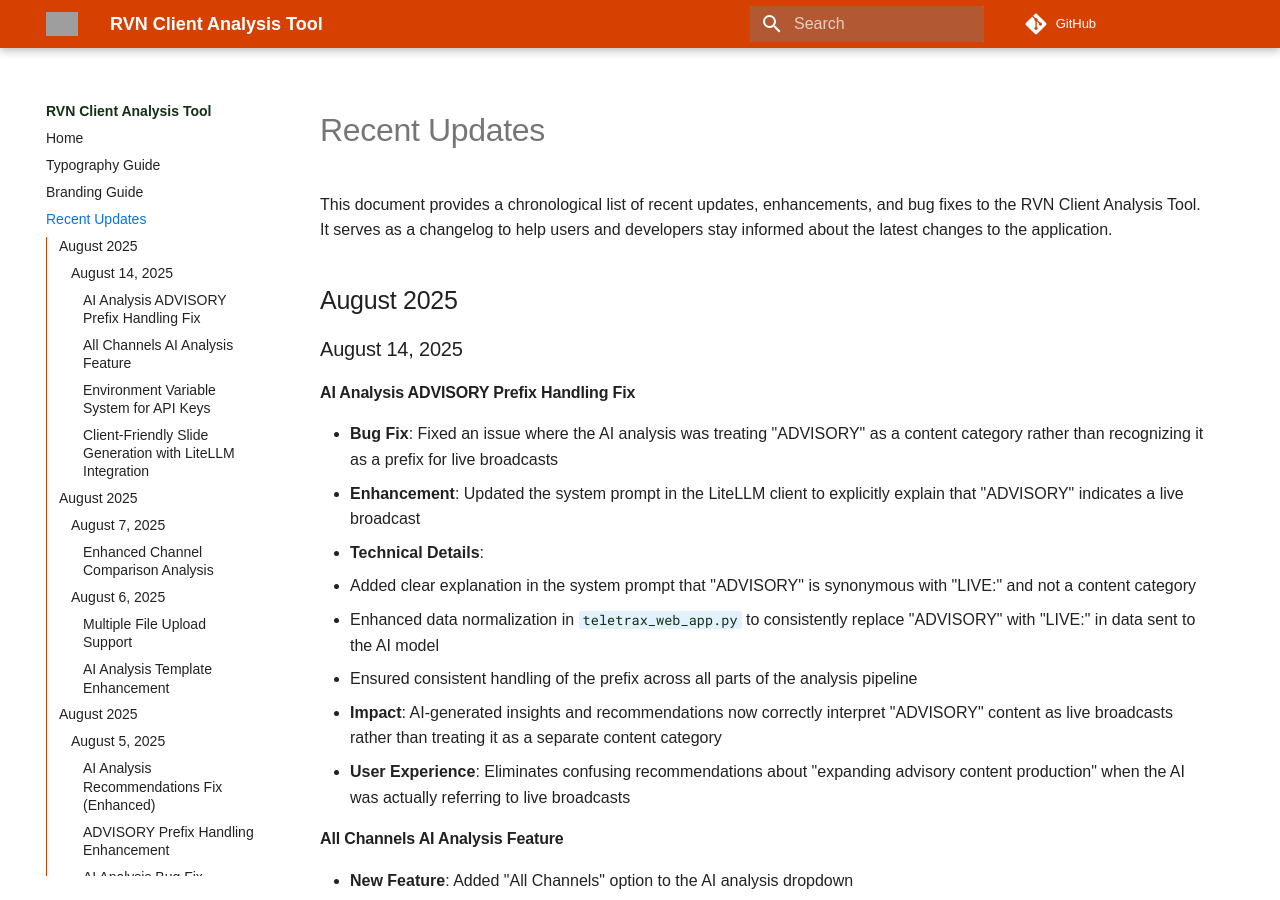
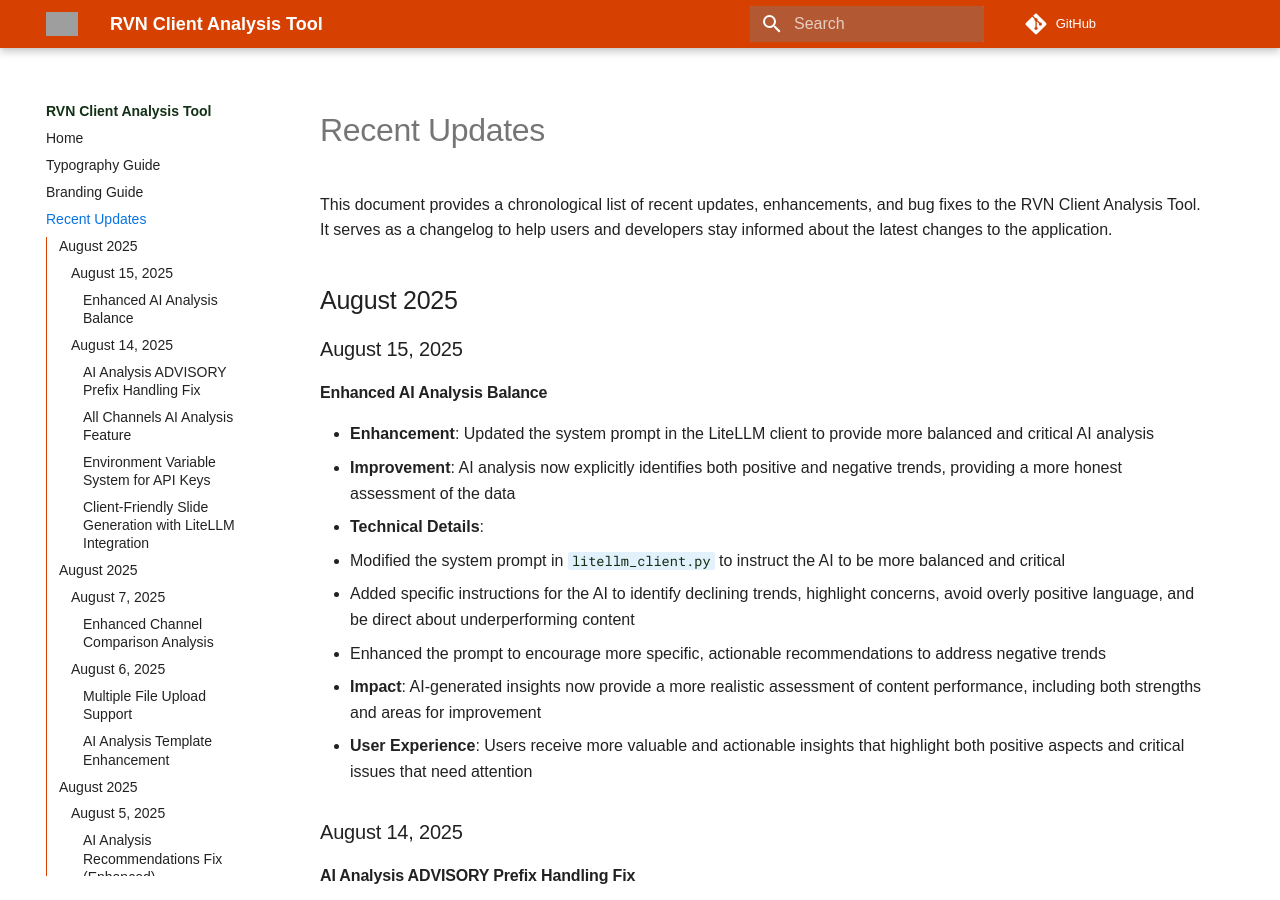
Before and after one commit to cinveen/RVN-Client-Analysis-Tool, an MkDocs documentation site: the page built from docs/recent_updates.md, in a window 1280 px wide and 900 px high. Built offline with MkDocs 1.6.1 and Material for MkDocs 9.7.7, drawn with Linux system fonts in a browser that asks for light colours; some web fonts are replaced; comment, search, counter and statistics services are not loaded; grey boxes are pictures that could not be loaded.

Commit message:
Update recent_updates.md with Enhanced AI Analysis Balance entry

```diff
--- a/docs/recent_updates.md
+++ b/docs/recent_updates.md
@@ -3,6 +3,19 @@
 This document provides a chronological list of recent updates, enhancements, and bug fixes to the RVN Client Analysis Tool. It serves as a changelog to help users and developers stay informed about the latest changes to the application.
 
 ## August 2025
+
+### August 15, 2025
+
+#### Enhanced AI Analysis Balance
+
+- **Enhancement**: Updated the system prompt in the LiteLLM client to provide more balanced and critical AI analysis
+- **Improvement**: AI analysis now explicitly identifies both positive and negative trends, providing a more honest assessment of the data
+- **Technical Details**:
+  - Modified the system prompt in `litellm_client.py` to instruct the AI to be more balanced and critical
+  - Added specific instructions for the AI to identify declining trends, highlight concerns, avoid overly positive language, and be direct about underperforming content
+  - Enhanced the prompt to encourage more specific, actionable recommendations to address negative trends
+- **Impact**: AI-generated insights now provide a more realistic assessment of content performance, including both strengths and areas for improvement
+- **User Experience**: Users receive more valuable and actionable insights that highlight both positive aspects and critical issues that need attention
 
 ### August 14, 2025
 
```
